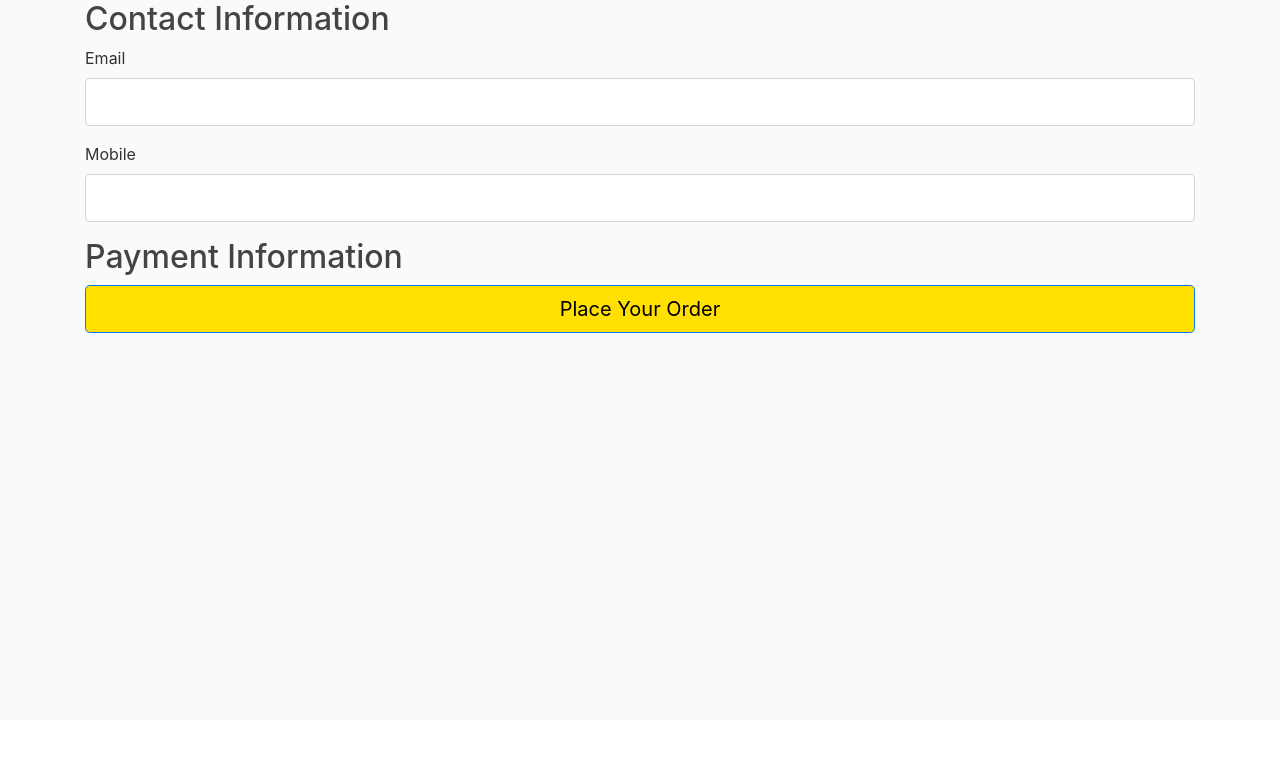
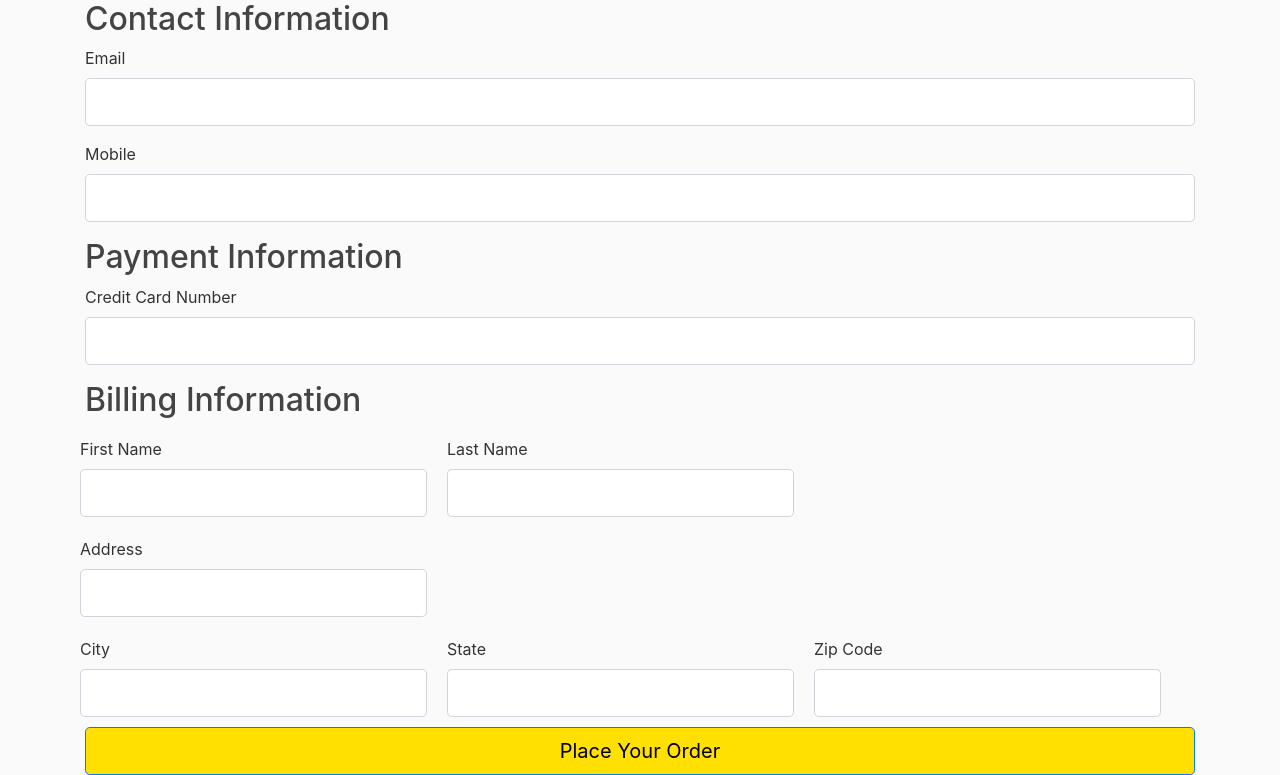
Before and after one commit to monicasieklucki/Comp453, a Flask app: template flaskDemo/templates/checkout.html in a window 1280 px wide. Shown: the part 80-855 px from the top of the page. Before the commit the page ends 413 px from the top, so only its background shows below. Run offline with Flask 2, Linux system fonts and the light colour scheme; the template is opened without the code that fills it: values that come from a table or form of the project are taken from there, others are empty; parts of the project's set-up code (start-up, migrations or seed data) failed here and were passed over; some libraries are stand-ins or nearby versions.

Commit message:
finished workflow and adding queries

```diff
--- a/flaskDemo/forms.py
+++ b/flaskDemo/forms.py
@@ -4,7 +4,7 @@ from flask_login import current_user
 from wtforms import StringField, PasswordField, SubmitField, BooleanField, TextAreaField, IntegerField, DateField, SelectField, HiddenField
 from wtforms.validators import DataRequired, Length, Email, EqualTo, ValidationError,Regexp
 from wtforms.ext.sqlalchemy.fields import QuerySelectField
-from flaskDemo import db
+from flaskDemo import db, cursor
 from flaskDemo.models import User #, Department, getDepartment, getDepartmentFactory
 from wtforms.fields.html5 import DateField
 
@@ -44,8 +44,18 @@ class CheckoutForm(FlaskForm):
         if not field.data.isdecimal():
             raise ValidationError('Mobile number cannot contain letters.')
 
-    email = StringField('Email', validators=[DataRequired(), Email()])
-    mobilePhone = StringField('Mobile' , validators=[DataRequired(), Length(10), only_digits])
+    customerEmail = StringField('Email', validators=[DataRequired(), Email()])
+    customerPhone = StringField('Mobile' , validators=[DataRequired(), Length(10), only_digits])
+
+
+    creditCardNum = StringField('Credit Card Number', validators=[DataRequired(), Length(16), only_digits])
+
+    customerFirstName = StringField('First Name', validators=[DataRequired()])
+    customerLastName = StringField('Last Name', validators=[DataRequired()])
+    customerAddress = StringField('Address', validators=[DataRequired()])
+    customerCity = StringField('City', validators=[DataRequired()])
+    customerState = StringField('State', validators=[DataRequired(), Length(2)])
+    customerZipCode = StringField('Zip Code', validators=[DataRequired(), Length(5), only_digits])
 
 
     submit = SubmitField('Place Your Order')
@@ -71,6 +81,22 @@ class UpdateAccountForm(FlaskForm):
             if user:
                 raise ValidationError('That email is taken. Please choose a different one.')
 
+class UpdateCustomerForm(FlaskForm):
+    def only_digits(form, field):
+        if not field.data.isdecimal():
+            raise ValidationError('Mobile number cannot contain letters.')
+
+    customerPhone = StringField('Mobile' , validators=[DataRequired(), Length(10), only_digits])
+    customerFirstName = StringField('First Name', validators=[DataRequired()])
+    customerLastName = StringField('Last Name', validators=[DataRequired()])
+    customerAddress = StringField('Address', validators=[DataRequired()])
+    customerCity = StringField('City', validators=[DataRequired()])
+    customerState = StringField('State', validators=[DataRequired(), Length(2)])
+    customerZipCode = StringField('Zip Code', validators=[DataRequired(), Length(5), only_digits])
+
+
+
+    submit = SubmitField('Update')
 
 #class UpdateAccountForm(FlaskForm):
 #    username = StringField('Username',
--- a/flaskDemo/models.py
+++ b/flaskDemo/models.py
@@ -14,13 +14,13 @@ def load_user(user_id):
 class User(db.Model, UserMixin):
     __table_args__ = {'extend_existing': True}
     id = db.Column(db.Integer, primary_key=True)
-    username = db.Column(db.String(20), unique=True, nullable=False)
+    #username = db.Column(db.String(20), unique=True, nullable=False)
     email = db.Column(db.String(120), unique=True, nullable=False)
     image_file = db.Column(db.String(20), nullable=False, default='default.jpg')
     password = db.Column(db.String(60), nullable=False)
 
     def __repr__(self):
-        return f"User('{self.username}', '{self.email}')"
+        return f"User('{self.id}', '{self.username}', '{self.email}', '{self.image_file}')"
 
 
 class Customer(db.Model):
--- a/flaskDemo/templates/checkout.html
+++ b/flaskDemo/templates/checkout.html
@@ -14,29 +14,29 @@
                 <span>Contact Information</span>
             </h2>
             <div class="form-group">
-                {{ form.email.label(class="form-control-label") }}
-                {% if form.email.errors %}
-                    {{ form.email(class="form-control form-control-lg is-invalid") }}
+                {{ form.customerEmail.label(class="form-control-label") }}
+                {% if form.customerEmail.errors %}
+                    {{ form.customerEmail(class="form-control form-control-lg is-invalid") }}
                     <div class="invalid-feedback">
-                        {% for error in form.email.errors %}
+                        {% for error in form.customerEmail.errors %}
                             <span>{{ error }}</span>
                         {% endfor %}
                     </div>
                 {% else %}
-                    {{ form.email(class="form-control form-control-lg") }}
+                    {{ form.customerEmail(class="form-control form-control-lg") }}
                 {% endif %}
             </div>
             <div class="form-group">
-                {{ form.mobilePhone.label(class="form-control-label") }}
-                {% if form.mobilePhone.errors %}
-                    {{ form.mobilePhone(class="form-control form-control-lg is-invalid") }}
+                {{ form.customerPhone.label(class="form-control-label") }}
+                {% if form.customerPhone.errors %}
+                    {{ form.customerPhone(class="form-control form-control-lg is-invalid") }}
                     <div class="invalid-feedback">
-                        {% for error in form.mobilePhone.errors %}
+                        {% for error in form.customerPhone.errors %}
                             <span>{{ error }}</span>
                         {% endfor %}
                     </div>
                 {% else %}
-                    {{ form.mobilePhone(class="form-control form-control-lg") }}
+                    {{ form.customerPhone(class="form-control form-control-lg") }}
                 {% endif %}
             </div>
         </section>
@@ -46,8 +46,117 @@
             <h2 class="payment-info-heading">
                 <span>Payment Information</span>
             </h2>
+            <div class="form-group">
+                {{ form.creditCardNum.label(class="form-control-label") }}
+                {% if form.creditCardNum.errors %}
+                    {{ form.creditCardNum(class="form-control form-control-lg is-invalid") }}
+                    <div class="invalid-feedback">
+                        {% for error in form.creditCardNum.errors %}
+                            <span>{{ error }}</span>
+                        {% endfor %}
+                    </div>
+                {% else %}
+                    {{ form.creditCardNum(class="form-control form-control-lg") }}
+                {% endif %}
+            </div>
         </section>
     </div>
+    <div>
+        <section class="billing-info">
+            <h2 class="billing-info-heading">
+                <span>Billing Information</span>
+            </h2>
+            <div class="row">
+                <div class="form-group" style="margin: 10px;">
+                    {{ form.customerFirstName.label(class="form-control-label") }}
+                    {% if form.customerFirstName.errors %}
+                        {{ form.customerFirstName(class="form-control form-control-lg is-invalid") }}
+                        <div class="invalid-feedback">
+                            {% for error in form.customerFirstName.errors %}
+                                <span>{{ error }}</span>
+                            {% endfor %}
+                        </div>
+                    {% else %}
+                        {{ form.customerFirstName(class="form-control form-control-lg") }}
+                    {% endif %}
+                </div>
+
+                <div class="form-group" style="margin: 10px;">
+                    {{ form.customerLastName.label(class="form-control-label") }}
+                    {% if form.customerLastName.errors %}
+                        {{ form.customerLastName(class="form-control form-control-lg is-invalid") }}
+                        <div class="invalid-feedback">
+                            {% for error in form.customerLastName.errors %}
+                                <span>{{ error }}</span>
+                            {% endfor %}
+                        </div>
+                    {% else %}
+                        {{ form.customerLastName(class="form-control form-control-lg") }}
+                    {% endif %}
+                </div>
+            </div>
+
+            <div class="row">
+                <div class="form-group" style="margin: 10px;">
+                    {{ form.customerAddress.label(class="form-control-label") }}
+                    {% if form.customerAddress.errors %}
+                        {{ form.customerAddress(class="form-control form-control-lg is-invalid") }}
+                        <div class="invalid-feedback">
+                            {% for error in form.customerAddress.errors %}
+                                <span>{{ error }}</span>
+                            {% endfor %}
+                        </div>
+                    {% else %}
+                        {{ form.customerAddress(class="form-control form-control-lg") }}
+                    {% endif %}
+                </div>
+            </div>
+
+            <div class="row">
+                <div class="form-group" style="float: left; margin: 10px;">
+                    {{ form.customerCity.label(class="form-control-label") }}
+                    {% if form.customerCity.errors %}
+                        {{ form.customerCity(class="form-control form-control-lg is-invalid") }}
+                        <div class="invalid-feedback">
+                            {% for error in form.customerCity.errors %}
+                                <span>{{ error }}</span>
+                            {% endfor %}
+                        </div>
+                    {% else %}
+                        {{ form.customerCity(class="form-control form-control-lg") }}
+                    {% endif %}
+                </div>
+
+                <div class="form-group" style="float: left; margin: 10px;">
+                    {{ form.customerState.label(class="form-control-label") }}
+                    {% if form.customerState.errors %}
+                        {{ form.customerState(class="form-control form-control-lg is-invalid") }}
+                        <div class="invalid-feedback">
+                            {% for error in form.customerState.errors %}
+                                <span>{{ error }}</span>
+                            {% endfor %}
+                        </div>
+                    {% else %}
+                        {{ form.customerState(class="form-control form-control-lg") }}
+                    {% endif %}
+                </div>
+
+                <div class="form-group" style="float: left; margin: 10px;">
+                    {{ form.customerZipCode.label(class="form-control-label") }}
+                    {% if form.customerZipCode.errors %}
+                        {{ form.customerZipCode(class="form-control form-control-lg is-invalid") }}
+                        <div class="invalid-feedback">
+                            {% for error in form.customerZipCode.errors %}
+                                <span>{{ error }}</span>
+                            {% endfor %}
+                        </div>
+                    {% else %}
+                        {{ form.customerZipCode(class="form-control form-control-lg") }}
+                    {% endif %}
+                </div>
+            </div>
+        </section>
+    </div
     <div class="form-group">
         {{ form.submit(class="btn btn-lg btn-block btn-primary", style="background-color: #ffe000; color: #000000;") }}
     </div>
--- a/flaskDemo/templates/layout.html
+++ b/flaskDemo/templates/layout.html
@@ -34,8 +34,8 @@
               {% else %}
                 <a class="nav-item nav-link" href="{{ url_for('login') }}">Sign In</a>
                 <!--<a class="nav-item nav-link" href="{{ url_for('register') }}">Register</a>-->
+              {% endif %}
                 <a class="nav-item nav-link" href="{{ url_for('shoppingcart') }}"><img src="{{url_for('static', filename='/images/shopping-cart.png') }}" style="width:25px;height:25px;"></a>
-              {% endif %}
             </div>
           </div>
         </div>
```
Also changed, not shown: flaskDemo/__init__.py (+18 -0 lines), flaskDemo/routes.py (+67 -28 lines), flaskDemo/templates/customer.html (added, +104 -0 lines).
